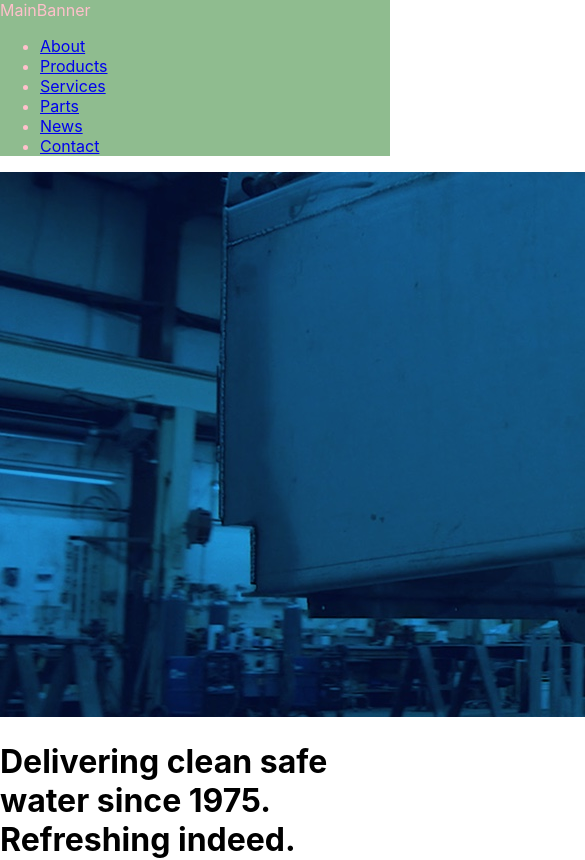
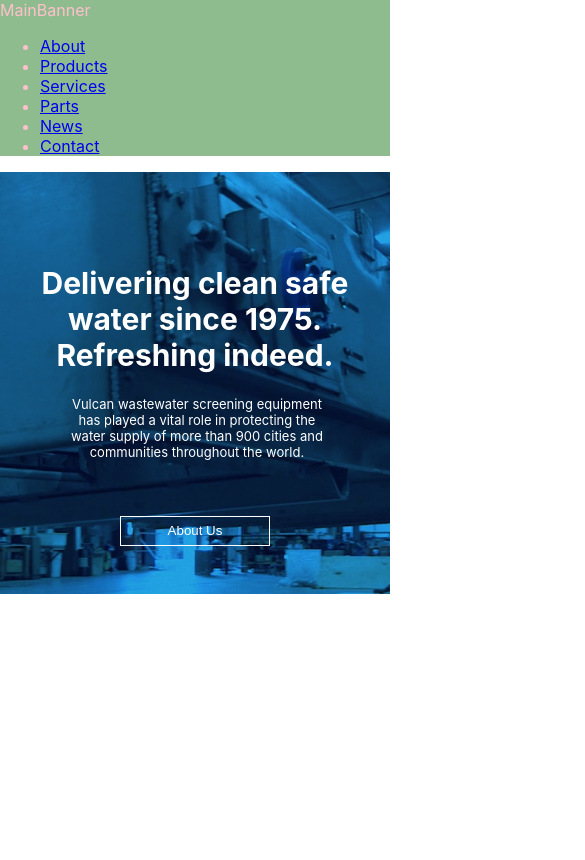
Before and after one commit to StellaRK99/Project2-VulcanMockup, a React (Create React App) app: page / in a window 390 px wide. Shown: the top 860 px of the page, 585 px wide, since content can reach past the window. Built offline with nearby package versions, Linux system fonts and the light colour scheme.

Commit message:
styled AboutBanner

```diff
--- a/src/components/AboutBanner.js
+++ b/src/components/AboutBanner.js
@@ -3,8 +3,10 @@ import aboutBanner from '../public/images/bg-section-about-us.jpg'
 
 function AboutBanner() {
   return (
-    <div>
+    <div className= "aboutBanner">
+      <figure className="aboutImg">
         <img className="about-banner" src={aboutBanner}></img>
+      </figure>
         <h1>Delivering clean safe water since 1975. Refreshing indeed.</h1>
         <p>Vulcan wastewater screening equipment has played a vital role in
         protecting the water supply of more than 900 cities and communities throughout the world.
--- /dev/null
+++ b/src/public/stylesheets/_AboutBanner.scss
@@ -0,0 +1,110 @@
+.aboutBanner{
+  width:100%;
+  position:relative;
+  text-align:center;
+  .aboutImg{
+      margin:0%;
+      width:100%;
+      height:50vh;
+    img{
+        object-fit: cover;
+        width:100%;
+        height:100%;
+    }
+
+    }
+    h1{
+        font-size:45px;
+        width:50%;
+        text-align:center;
+        color:white;
+        position: absolute;
+        top: 20%;
+        left: 50%;
+        transform: translate(-50%, -50%);
+    }
+    p{
+        font-size:13px;
+        text-align:center;
+        width:40%;
+        color:white;
+        position: absolute;
+        top: 45%;
+        left: 30%;
+    }
+    button{
+        position:absolute;
+        top:75%;
+        left:50%;
+        transform: translate(-50%, -50%);
+
+
+        background-color: transparent;
+        color:white;
+        border:1px solid white;
+        width:150px;
+        height:30px;
+    }
+
+}
+
+@media(max-width:900px){
+    .aboutBanner{
+        h1{
+            width:70%;
+        }
+    }
+}
+
+@media(max-width:640px){
+    .aboutBanner{
+        h1{
+            top:30%;
+            width:80%;
+            font-size: 40px;
+        }
+        p{
+            width:65%;
+            top:60%;
+        }
+        button{
+            top:85%;
+        }
+    }
+}
+
+@media(max-width:640px){
+    .aboutBanner{
+        h1{
+            top:30%;
+            width:80%;
+            font-size: 40px;
+        }
+        p{
+            width:65%;
+            top:60%;
+            left:18%;
+        }
+        button{
+            top:85%;
+        }
+    }
+}
+
+@media(max-width:400px){
+    .aboutBanner{
+        h1{
+            top:30%;
+            width:80%;
+            font-size: 30px;
+        }
+        p{
+            width:65%;
+            top:50%;
+            left:18%;
+        }
+        button{
+            top:85%;
+        }
+    }
+}
--- a/src/public/stylesheets/index.css
+++ b/src/public/stylesheets/index.css
@@ -2,4 +2,111 @@
   color: pink;
   background-color: darkseagreen;
 }
+
+.aboutBanner {
+  width: 100%;
+  position: relative;
+  text-align: center;
+}
+
+.aboutBanner .aboutImg {
+  margin: 0%;
+  width: 100%;
+  height: 50vh;
+}
+
+.aboutBanner .aboutImg img {
+  -o-object-fit: cover;
+     object-fit: cover;
+  width: 100%;
+  height: 100%;
+}
+
+.aboutBanner h1 {
+  font-size: 45px;
+  width: 50%;
+  text-align: center;
+  color: white;
+  position: absolute;
+  top: 20%;
+  left: 50%;
+  -webkit-transform: translate(-50%, -50%);
+          transform: translate(-50%, -50%);
+}
+
+.aboutBanner p {
+  font-size: 13px;
+  text-align: center;
+  width: 40%;
+  color: white;
+  position: absolute;
+  top: 45%;
+  left: 30%;
+}
+
+.aboutBanner button {
+  position: absolute;
+  top: 75%;
+  left: 50%;
+  -webkit-transform: translate(-50%, -50%);
+          transform: translate(-50%, -50%);
+  background-color: transparent;
+  color: white;
+  border: 1px solid white;
+  width: 150px;
+  height: 30px;
+}
+
+@media (max-width: 900px) {
+  .aboutBanner h1 {
+    width: 70%;
+  }
+}
+
+@media (max-width: 640px) {
+  .aboutBanner h1 {
+    top: 30%;
+    width: 80%;
+    font-size: 40px;
+  }
+  .aboutBanner p {
+    width: 65%;
+    top: 60%;
+  }
+  .aboutBanner button {
+    top: 85%;
+  }
+}
+
+@media (max-width: 640px) {
+  .aboutBanner h1 {
+    top: 30%;
+    width: 80%;
+    font-size: 40px;
+  }
+  .aboutBanner p {
+    width: 65%;
+    top: 60%;
+    left: 18%;
+  }
+  .aboutBanner button {
+    top: 85%;
+  }
+}
+
+@media (max-width: 400px) {
+  .aboutBanner h1 {
+    top: 30%;
+    width: 80%;
+    font-size: 30px;
+  }
+  .aboutBanner p {
+    width: 65%;
+    top: 50%;
+    left: 18%;
+  }
+  .aboutBanner button {
+    top: 85%;
+  }
+}
 /*# sourceMappingURL=index.css.map */
--- a/src/public/stylesheets/index.scss
+++ b/src/public/stylesheets/index.scss
@@ -1 +1,2 @@
-@import 'MainBanner'
+@import 'MainBanner';
+@import 'AboutBanner';
```
Also changed, not shown: 1 other file (tests, documents, lock files or other folders).
